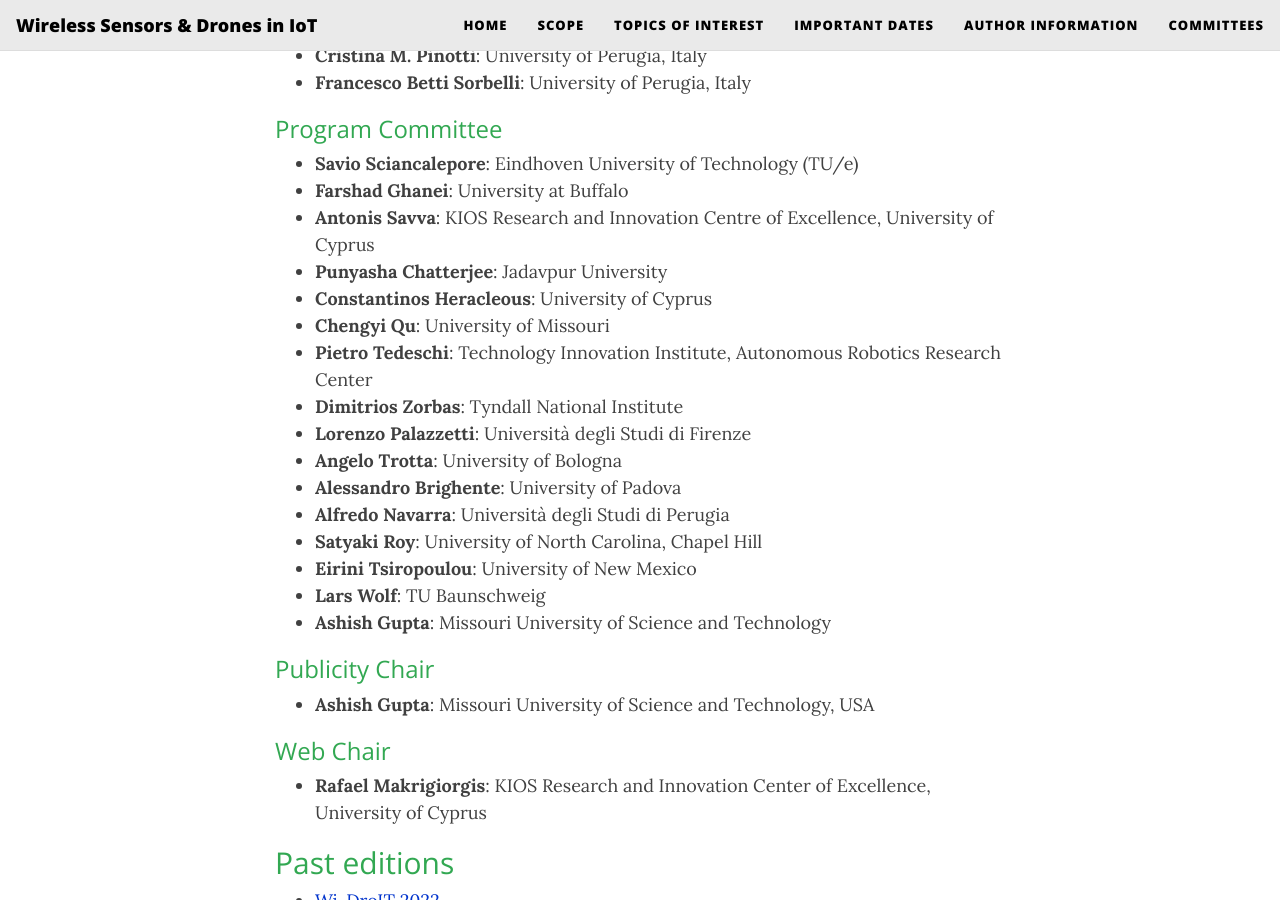
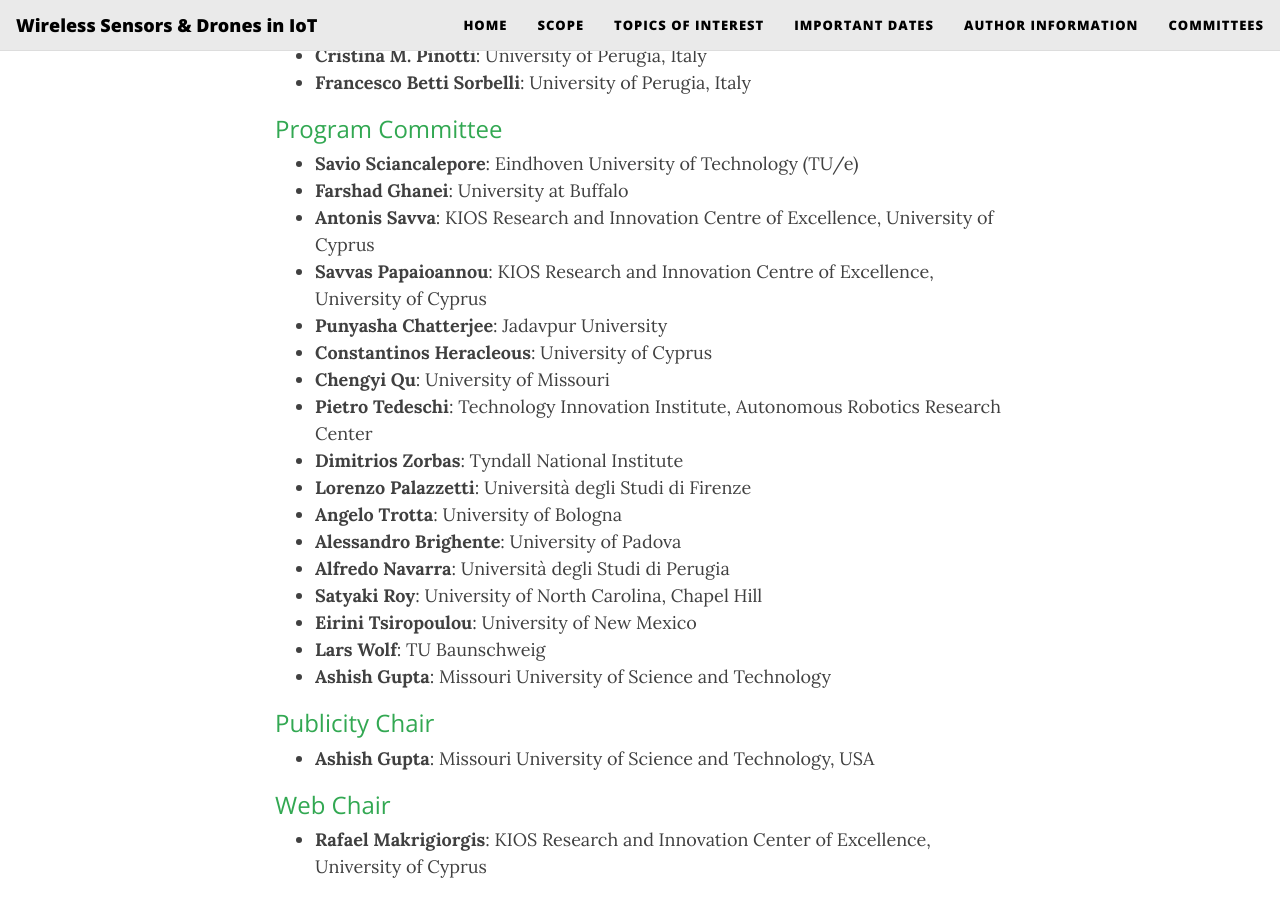
Before and after one commit to widroit2024/widroit2024.github.io, a Jekyll site: the page built from index.md, in a window 1280 px wide and 900 px high, scrolled down 2937 px. Built offline with Jekyll 4.4.1, drawn with Linux system fonts in a browser that asks for light colours; nearby versions of some CDN libraries.

Commit message:
change on program committee

```diff
--- a/index.md
+++ b/index.md
@@ -110,6 +110,7 @@ Note that Wi-DroIT does not follow the double-blind review policy. The names and
 - **Savio Sciancalepore**: Eindhoven University of Technology (TU/e)
 - **Farshad Ghanei**: University at Buffalo
 - **Antonis Savva**: KIOS Research and Innovation Centre of Excellence, University of Cyprus
+- **Savvas Papaioannou**: KIOS Research and Innovation Centre of Excellence, University of Cyprus
 - **Punyasha Chatterjee**: Jadavpur University
 - **Constantinos Heracleous**: University of Cyprus
 - **Chengyi Qu**: University of Missouri
```
